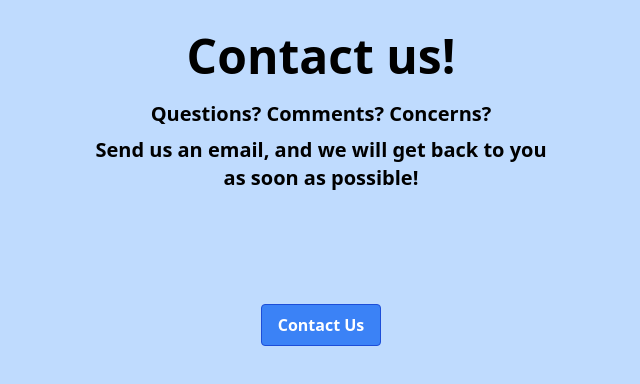
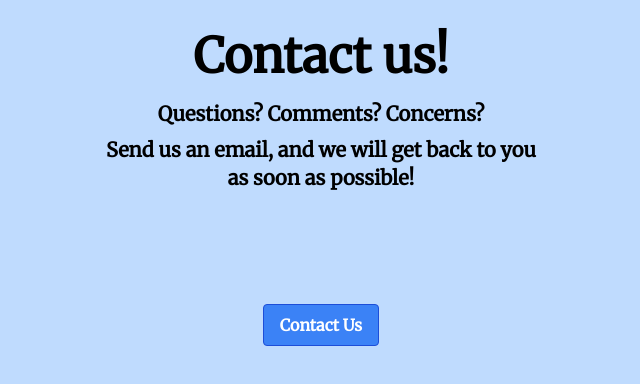
Before and after one commit to timdenisiuk/Contact-Form, a Next.js app: page / in a window 1280 px wide. Shown: the top 384 px of the page, without its empty margins (319-959 px from the left). Built offline with nearby package versions, Linux system fonts and the light colour scheme.

Commit message:
added merriweather font for all text

```diff
--- a/pages/index.js
+++ b/pages/index.js
@@ -20,8 +20,8 @@ export default function Home() {
       <Head>
         <title>Contact Us</title>
       </Head>
-      <div className="box-border w-screen h-screen p-0 m-0 overflow-hidden font-sans font-bold bg-blue-200">
-        <main className="flex flex-col items-center min-h-screen p-8">
+      <div className="box-border w-screen h-screen p-0 m-0 overflow-y-hidden font-sans font-bold bg-blue-200">
+        <main className="flex flex-col items-center min-h-screen p-8 font-merriweather">
           <h1 className="pb-4 text-2xl text-center sm:text-center lg:text-5xl lg:pb-5">Contact us!</h1>
           <p className="pb-2 lg:text-xl">Questions? Comments? Concerns?</p>
           <p className="text-sm sm: lg:text-xl">Send us an email, and we will get back to you</p>
--- a/pages/thankyou.js
+++ b/pages/thankyou.js
@@ -10,7 +10,7 @@ const ThankYou = () => {
                 <title>Thank You</title>
             </Head>
             <div className="box-border p-0 m-0 font-sans font-bold bg-blue-200">
-                <main className="flex flex-col items-center min-h-screen p-8">
+                <main className="flex flex-col items-center min-h-screen p-8 font-merriweather">
                     <h1 className="pb-4 text-2xl lg:text-6xl">Thank You!</h1>
                     <h1 className="text-lg lg:text-4xl">You should hear from us soon.</h1>
                     <Link href="/" className="pt-12 text-2xl text-blue-600 underline">Home</Link>
```
